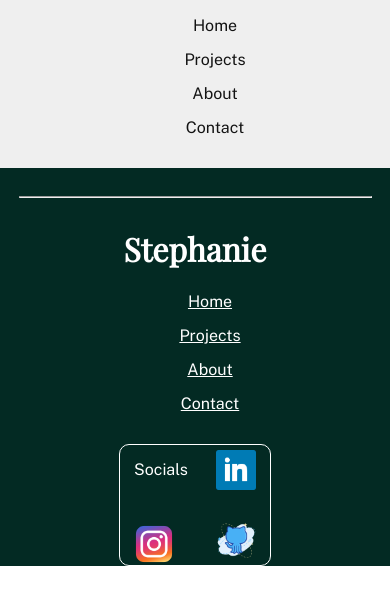
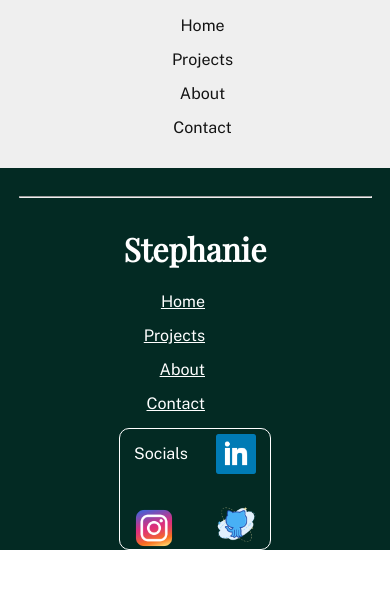
Before and after one commit to Stephanie01011011/portfoliosrl, a React (Create React App) app: page / in a window 390 px wide. Shown: the top 604 px of the page. Built offline with nearby package versions, Linux system fonts and the light colour scheme; a web font is replaced by a local one.

Commit message:
fix centering

```diff
--- a/src/App.css
+++ b/src/App.css
@@ -212,9 +212,7 @@ hr{
   text-align: left;
 
 }
-.nameandlinks ul{
 
-}
 .sociallinks{
   border-style: solid;
   border-width: 0.3px;
@@ -628,20 +626,23 @@ h1{
     font-size: 12px;
     width: 320px;
     margin: auto;
-    text-align: left;
+    text-align: center;
+    align-items: center;
+    justify-content: center;
   }
   #welcomeBtn{
-    width: 150px;
-    height: 30px;
-    background-color: rgb(216, 216, 216);
-    border-radius: 20px;
-    border-style: none;
+    width: 100px;
+   height: 20px;
+   font-size: 12px;
+
     margin: auto;
     margin-top: 10px;
   }
   .welcmsgwrapper{
     width: 350px;
     text-align: center;
+    justify-content: center;
+    align-items: center;
   }
   .skillswrapper h1{
     font-size: 60px;
@@ -681,13 +682,21 @@ h1{
 
   }
   .heroBtn{
-
+   width: 100px;
+   height: 20px;
+   font-size: 12px;
     margin-top: 25vh;
 
   }
   ul p{
     margin: auto;
+    margin-right: 25px;
     margin-bottom: 15px;
+
+
+  }
+  ul{
+    align-items: center;
 
   }
   .sociallinks{
@@ -701,5 +710,22 @@ h1{
     display: flex;
     justify-content: space-around;
   }
+  #footerLinks{
+    justify-content: center;
+    align-items: center;
+    margin: auto;
+    width: 200px;
+
+    text-align: center;
+  }
+  #footerLinks a{
+    margin: auto;
+    text-align: center;
+    justify-content: center;
+    align-items: center;
+    margin-right: 85px;
+  }
+
+
 
 }
```
